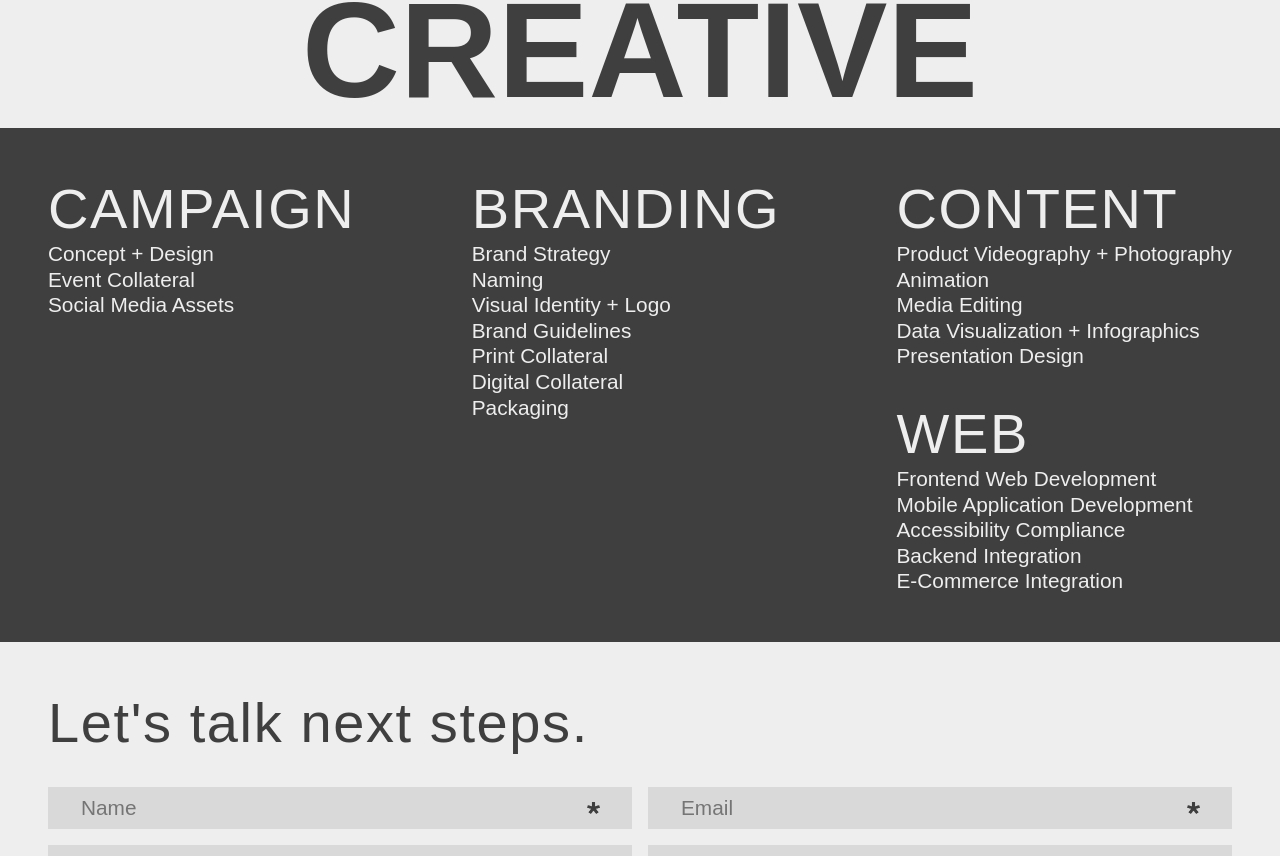
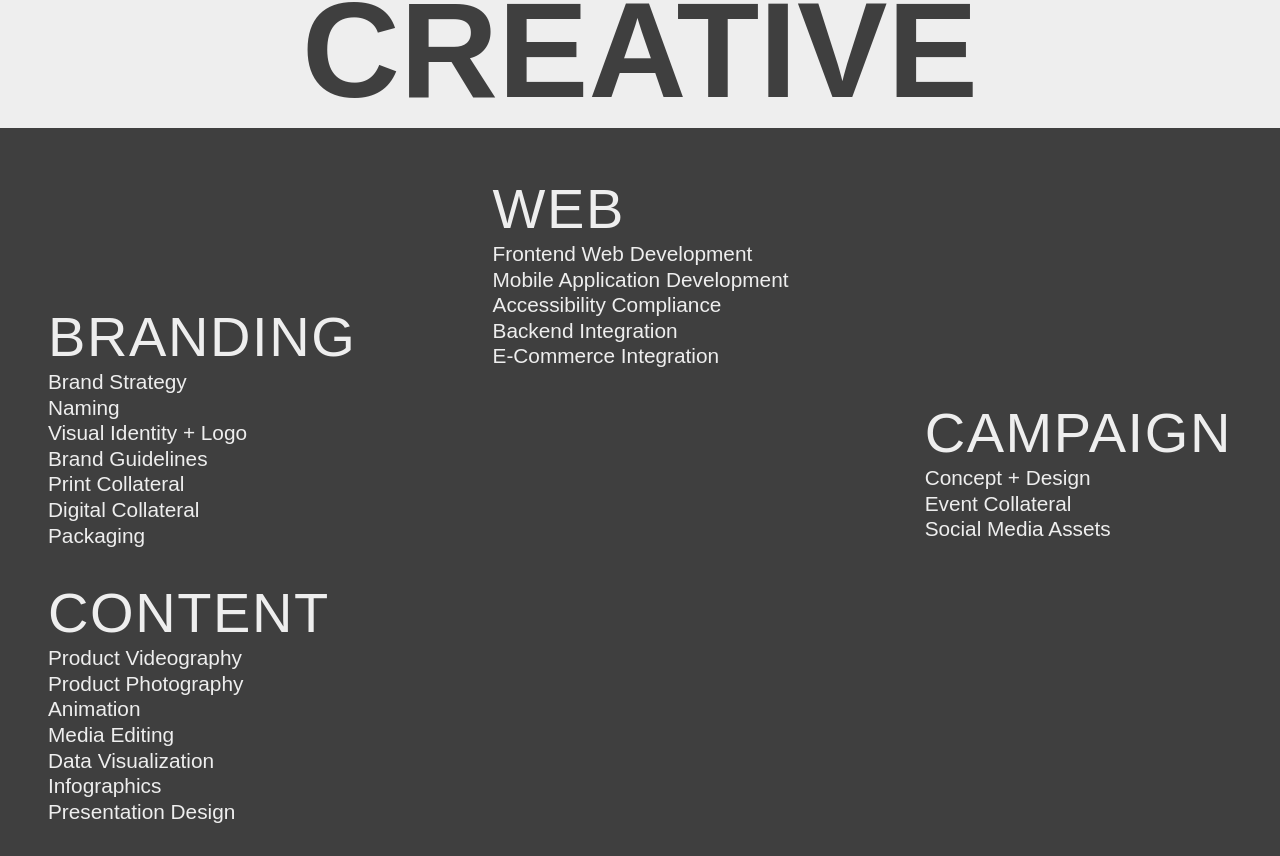
Before and after one commit to cleggie66/cleghorn-creative-portfolio, a React (Create React App) app: page / in a window 1280 px wide. Shown: the part 984-1840 px from the top of the page. Built offline with nearby package versions, Linux system fonts and the light colour scheme; a web font is replaced by a local one.

Commit message:
updated services styling

```diff
--- a/src/App.js
+++ b/src/App.js
@@ -92,12 +92,6 @@ function App() {
       <div className="section-3">
         <div className="services">
           <div className="services-group-1">
-            <h4>Campaign</h4>
-            <p>Concept + Design</p>
-            <p>Event Collateral</p>
-            <p>Social Media Assets</p>
-          </div>
-          <div className="services-group-2">
             <h4>Branding</h4>
             <p>Brand Strategy</p>
             <p>Naming</p>
@@ -107,19 +101,29 @@ function App() {
             <p>Digital Collateral</p>
             <p>Packaging</p>
           </div>
-          <div className="services-group-3">
-            <h4>Content</h4>
-            <p>Product Videography + Photography</p>
-            <p>Animation</p>
-            <p>Media Editing</p>
-            <p>Data Visualization + Infographics</p>
-            <p>Presentation Design</p>
-            <h4 className='lower-services'>Web</h4>
+          <div className="services-group-2">
+            <h4>Web</h4>
             <p>Frontend Web Development</p>
             <p>Mobile Application Development</p>
             <p>Accessibility Compliance</p>
             <p>Backend Integration</p>
             <p>E-Commerce Integration</p>
+          </div>
+          <div className="services-group-3">
+            <h4>Campaign</h4>
+            <p>Concept + Design</p>
+            <p>Event Collateral</p>
+            <p>Social Media Assets</p>
+          </div>
+          <div className="services-group-4">
+            <h4>Content</h4>
+            <p>Product Videography</p>
+            <p>Product Photography</p>
+            <p>Animation</p>
+            <p>Media Editing</p>
+            <p>Data Visualization</p>
+            <p>Infographics</p>
+            <p>Presentation Design</p>
           </div>
         </div>
       </div>
--- a/src/mediaBreakpoints.css
+++ b/src/mediaBreakpoints.css
@@ -2,6 +2,18 @@
 @media only screen and (min-width: 768px) {
     .mobile {
         display: none;
+    }
+
+    .services-group-1 {
+        margin-top: 8rem;
+    }
+
+    .services-group-3 {
+        margin-top: 14rem;
+    }
+
+    .services-group-4 {
+        margin-top: 2rem;
     }
 }
 
```
